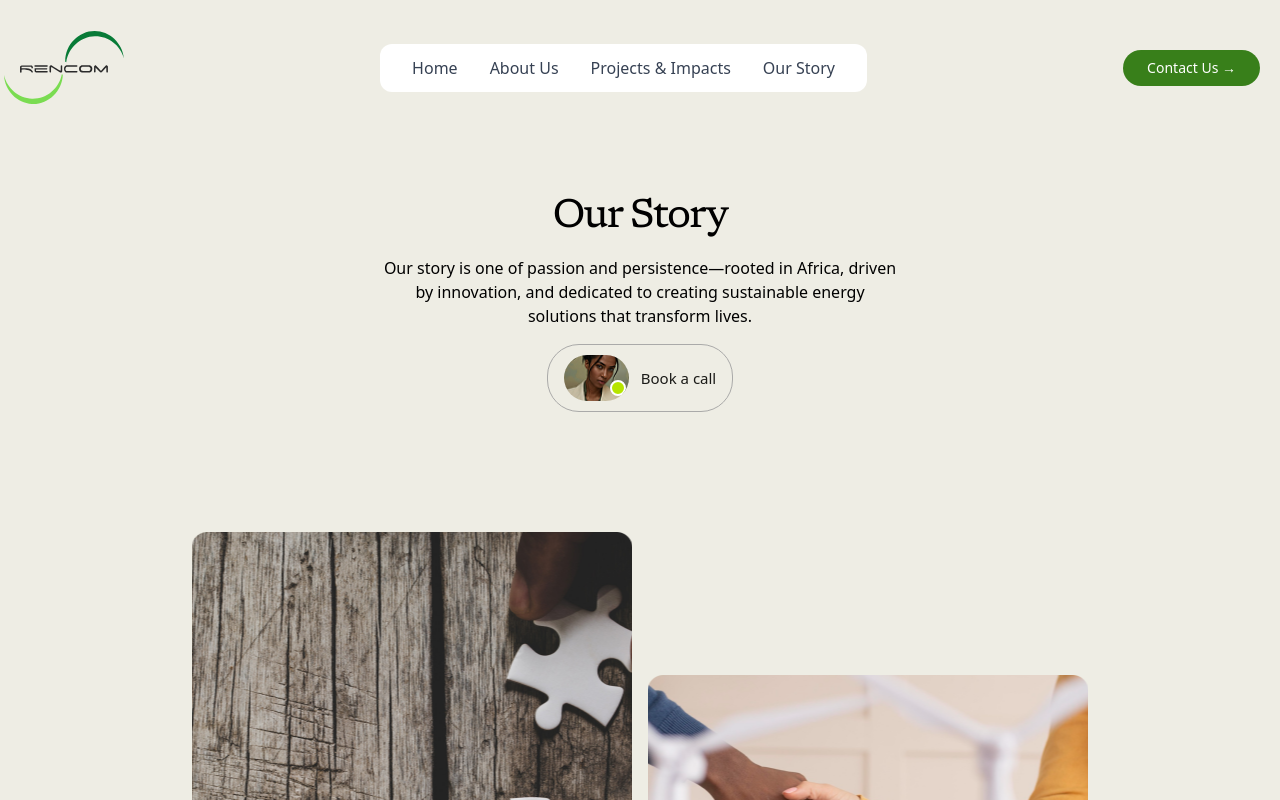
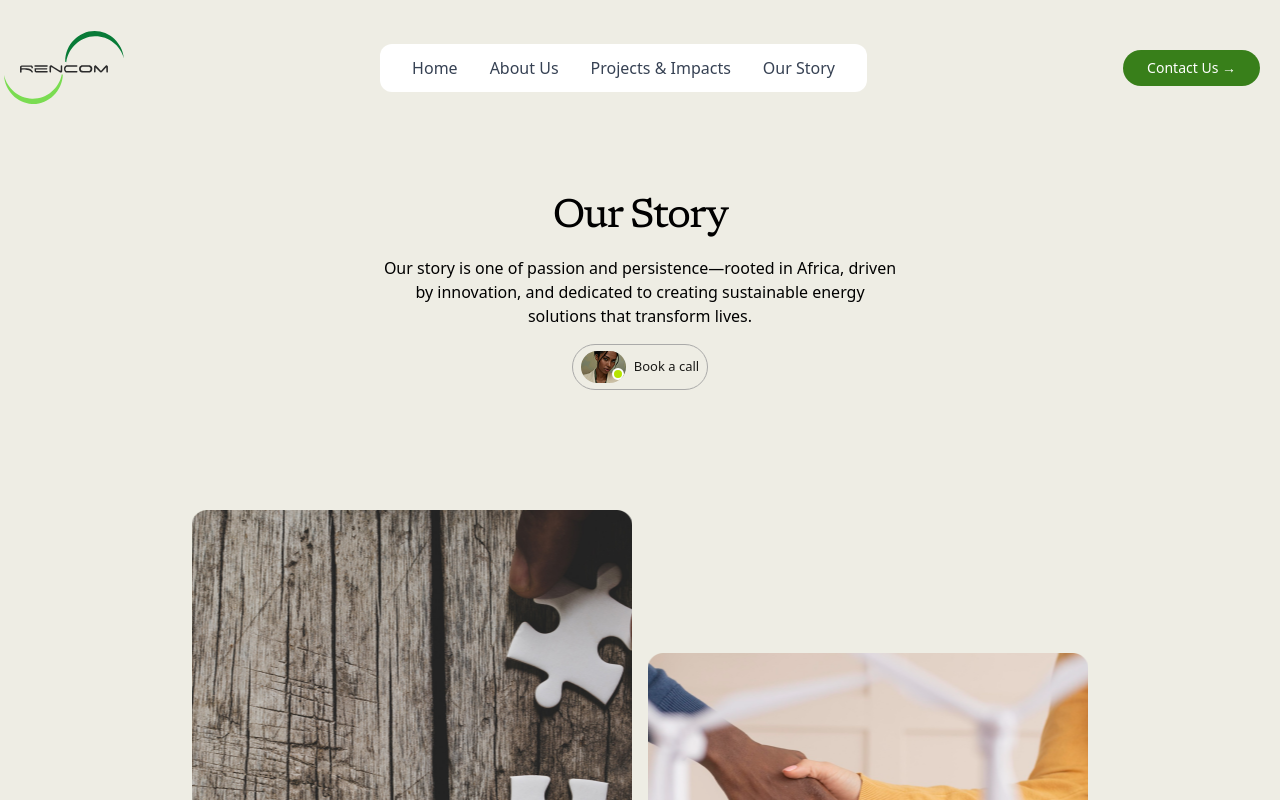
Before and after one commit to elumeluwebster/rencom, a Next.js app: page /our-story in a window 1280 px wide. Shown: the top 800 px of the page. Built offline with nearby package versions, Linux system fonts and the light colour scheme.

Commit message:
another push to pull

```diff
--- a/src/app/our-story/page.tsx
+++ b/src/app/our-story/page.tsx
@@ -1,5 +1,5 @@
 import React from "react";
-import { FiChevronRight } from "react-icons/fi";
+
 import { aboutData } from "@/utils/store";
 
 import HeaderDark from "@/components/header-dark";
@@ -10,7 +10,6 @@ const OurStory = () => {
       <HeaderDark />
       <div className="mt-24">
         <section className="min-h-screen w-full flex flex-col gap-30">
-          {/* hero text  */}
           <div className="text-center flex flex-col items-center gap-4">
             <h2 className="font-normal tracking-tighter text-[60px] sm:text-[40px] xs:text-[28px] font-newsreader leading-[60px] sm:leading-[44px] xs:leading-[32px]">
               Our Story
@@ -22,18 +21,19 @@ const OurStory = () => {
               solutions that transform lives.
             </p>
 
-            <div className="min-w-[150px] flex items-center px-4 py-2.5  border border-[#aaaaa9] rounded-[32px]  cursor-pointer">
-              <div className="relative w-[65px] h-[46px] rounded-full overflow-hidden">
+            <div className="min-w-[120px] flex items-center px-2 py-1.5 border border-[#aaaaa9] rounded-[24px] cursor-pointer">
+              <div className="relative w-[45px] h-[32px] rounded-full overflow-hidden">
                 <div
                   className="w-full h-full bg-cover bg-center"
                   style={{
                     backgroundImage: "url('/assets/images/malwena.png')",
-                  }}></div>
-                <div className="absolute bottom-[10%] right-[5%] w-4 h-4 bg-[#B6E400] rounded-full  border-white border-2 z-10"></div>
+                  }}
+                />
+                <div className="absolute bottom-[8%] right-[4%] w-3 h-3 bg-[#B6E400] rounded-full border-white border-2 z-10" />
               </div>
 
-              <span className="ml-3 text-[#1A1A17] font-light text-[15px]">
-                Book a call{" "}
+              <span className="ml-2 text-[#1A1A17] font-light text-[13px]">
+                Book a call
               </span>
             </div>
           </div>
@@ -82,10 +82,10 @@ const OurStory = () => {
       sm:basis-[calc(50%-0.5rem)] sm:h-[450px]`}
                 style={{
                   backgroundImage: `url('/assets/images/sustainable${items.num}.png')`,
-                }}>
+                }}
+              >
                 <div className="absolute inset-0 bg-black/40 z-0"></div>
 
-                {/* Text container */}
                 <div className="relative z-10 w-full text-white p-3 mt-auto transition-all duration-400 group-hover:-translate-y-4 flex flex-col justify-end h-full">
                   <div className="w-fit">
                     <p className="inline-block text-[26px] text-[#a4a0a0] font-bold font-anton transition-colors duration-300 group-hover:bg-black group-hover:text-white group-hover:p-2 rounded">
@@ -95,7 +95,8 @@ const OurStory = () => {
 
                   <div
                     className="flex items-start gap-2 mt-1 opacity-0 max-h-0 overflow-hidden
-        transition-all duration-300 group-hover:opacity-100 group-hover:max-h-28">
+        transition-all duration-300 group-hover:opacity-100 group-hover:max-h-28"
+                  >
                     <div className="w-2 bg-green-500 h-full rounded-full"></div>
 
                     <p className="text-[12px] text-[#F4F3EA] max-w-[50%]">
@@ -106,52 +107,6 @@ const OurStory = () => {
               </div>
             ))}
           </div>
-
-          {/* <div className="flex flex-wrap gap-4 w-full px-4 mb-20">
-            <div
-              className="flex-1 basis-[calc(50%-0.5rem)] h-[450px] rounded-2xl overflow-hidden bg-cover bg-center"
-              style={{
-                backgroundImage: "url('/assets/images/sustainable1.png')",
-              }}
-            />
-
-            <div
-              className="flex-1 basis-[calc(50%-0.5rem)] h-[450px] rounded-2xl overflow-hidden bg-cover bg-center"
-              style={{
-                backgroundImage: "url('/assets/images/sustainable2.png')",
-              }}
-            />
-
-            <div
-              className="flex-1 basis-[calc(50%-0.5rem)] h-[450px] rounded-2xl overflow-hidden bg-cover bg-center"
-              style={{
-                backgroundImage: "url('/assets/images/sustainable3.png')",
-              }}
-            />
-
-            <div
-              className="flex-1 basis-[calc(50%-0.5rem)] h-[450px] rounded-2xl overflow-hidden bg-cover bg-center flex justify-end items-end p-4"
-              style={{
-                backgroundImage: "url('/assets/images/sustainable4.png')",
-              }}
-            >
-              <div className="flex gap-1 items-center">
-                <p className="text-[14px] leading-[20px] text-[#F4F3EA]">
-                  {" "}
-                  Be a Partner
-                </p>
-                <button className="w-12 h-12 flex items-center justify-center bg-[#B6E400] rounded-full transition-colors duration-300">
-                  <Image
-                    src="/assets/icons/rightArrow.svg"
-                    width={40}
-                    height={40}
-                    alt=""
-                    className="cursor-pointer mt-4"
-                  />
-                </button>
-              </div>
-            </div>
-          </div> */}
         </section>
       </div>
     </>
@@ -159,13 +114,3 @@ const OurStory = () => {
 };
 
 export default OurStory;
-{
-  /* <div className="flex gap-1 items-center bg-black bg-opacity-30 p-2 rounded">
-                      <p className="text-[14px] leading-[20px] text-[#F4F3EA]">
-                        Be a Partner
-                      </p>
-                      <button className="w-8 h-8 flex items-center justify-center bg-[#B6E400] rounded-full transition-colors duration-300">
-                        <FiChevronRight />
-                      </button>
-                    </div> */
-}
```
